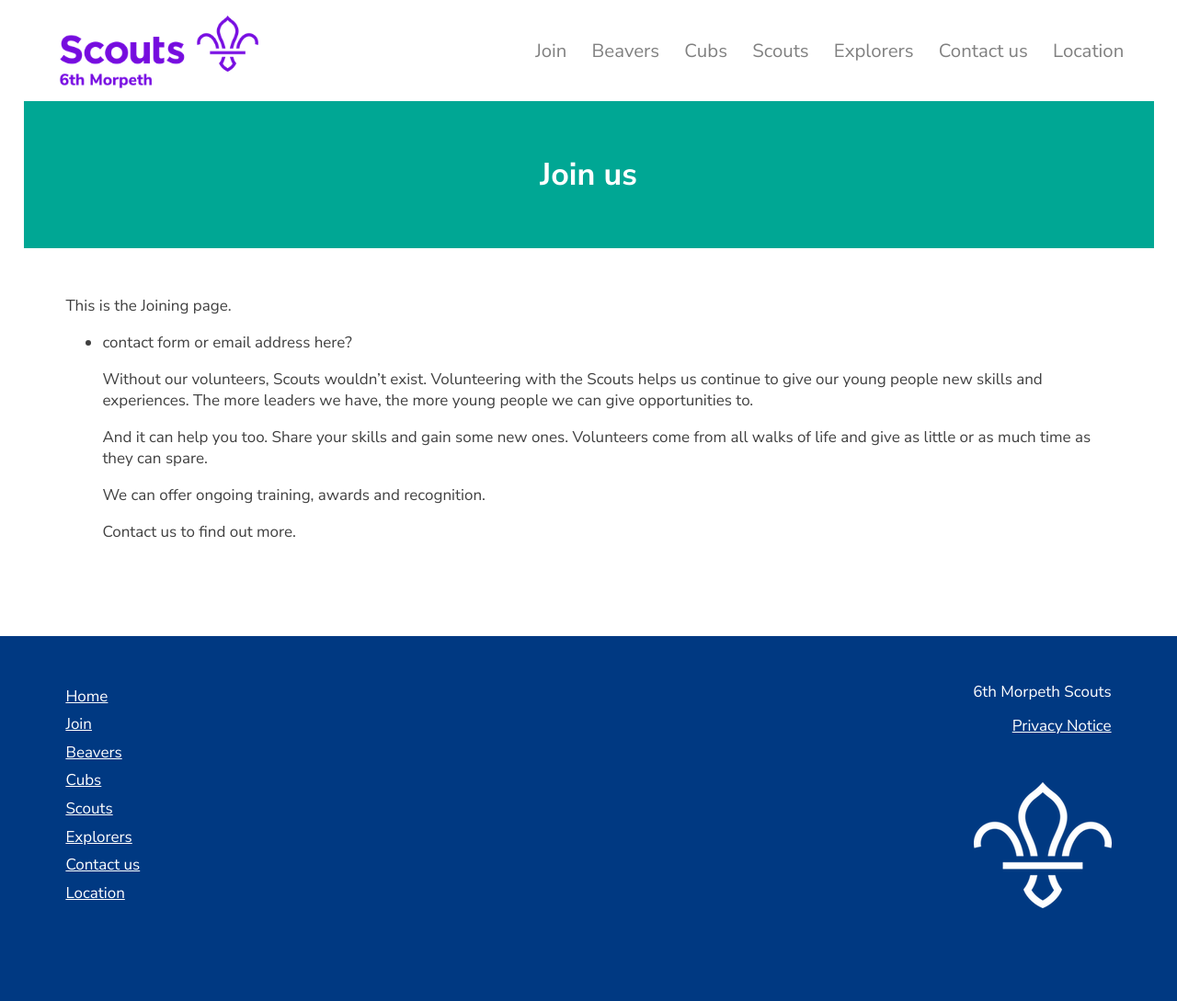
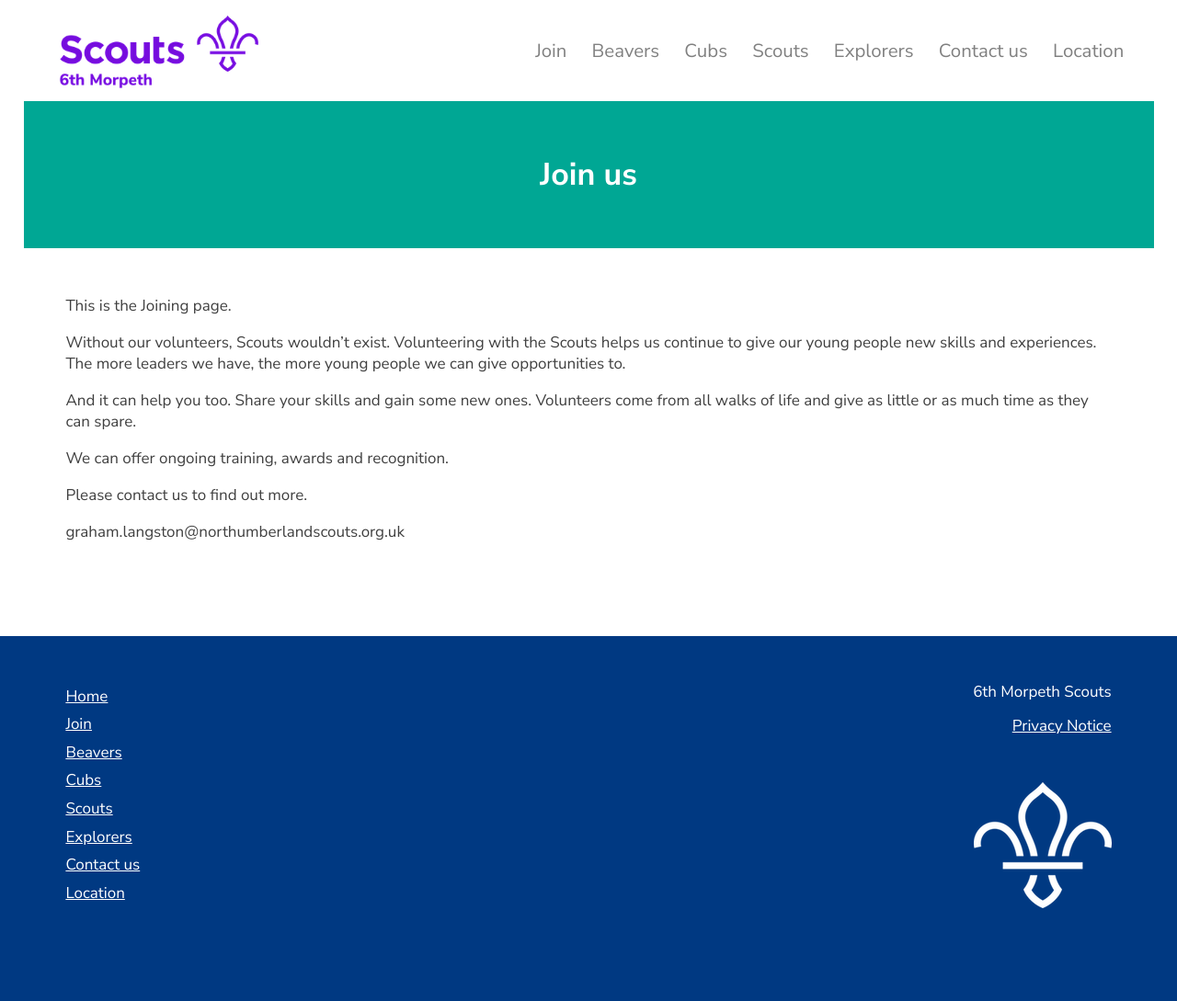
Before and after one commit to lizm696/6ms, a Jekyll site: the page built from join.md, in a window 1280 px wide. Shown: the whole page at 92% size. Built offline with Jekyll 4.4.1, drawn with Linux system fonts in a browser that asks for light colours; comment, search, counter and statistics services are not loaded.

Commit message:
Update Pages “join”

```diff
--- a/join.md
+++ b/join.md
@@ -10,12 +10,12 @@
 ---
 This is the Joining page.
 
-* contact form or email address here?
+Without our volunteers, Scouts wouldn’t exist. Volunteering with the Scouts helps us continue to give our young people new skills and experiences. The more leaders we have, the more young people we can give opportunities to.
 
-  Without our volunteers, Scouts wouldn’t exist. Volunteering with the Scouts helps us continue to give our young people new skills and experiences. The more leaders we have, the more young people we can give opportunities to.
+And it can help you too. Share your skills and gain some new ones. Volunteers come from all walks of life and give as little or as much time as they can spare.
 
-  And it can help you too. Share your skills and gain some new ones. Volunteers come from all walks of life and give as little or as much time as they can spare.
+We can offer ongoing training, awards and recognition.
 
-  We can offer ongoing training, awards and recognition.
+Please contact us to find out more.
 
-  Contact us to find out more.
+graham.langston@northumberlandscouts.org.uk
```
